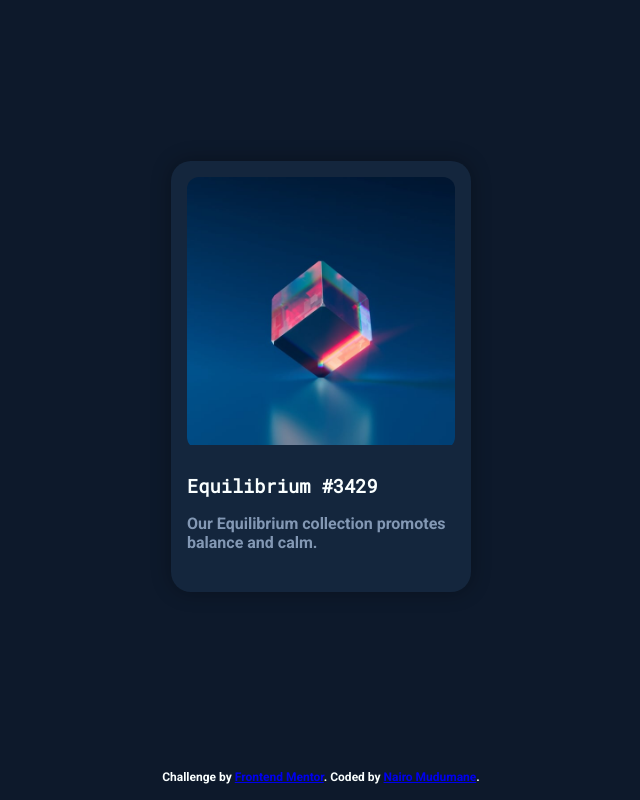
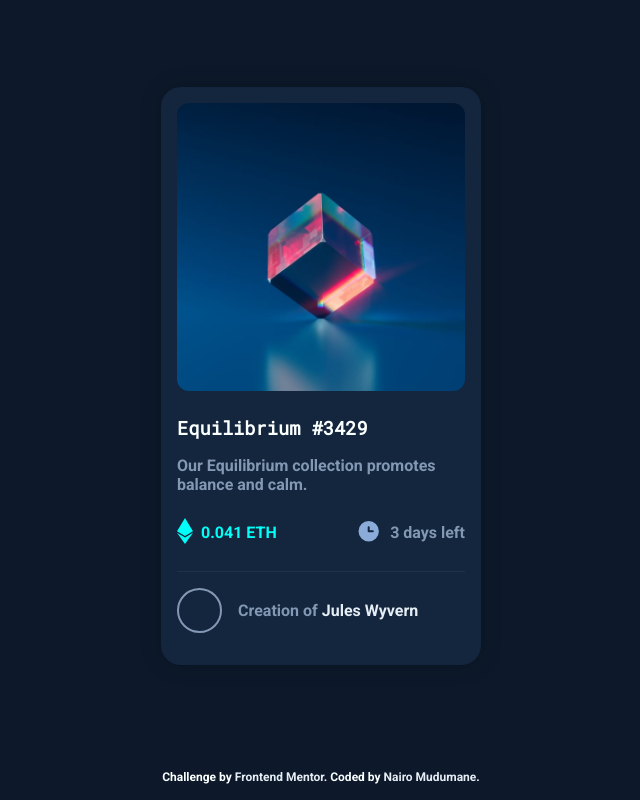
Before and after one commit to nairo-mudumane/nft-preview-card-component, a PHP site: page / in a window 1280 px wide. Shown: the whole page, without its empty margins (319-959 px from the left). Run offline with PHP 8.4, Linux system fonts and the light colour scheme.

Commit message:
added hover effect

```diff
--- a/index.html
+++ b/index.html
@@ -21,19 +21,39 @@
   <main class="page">
     <div class="card-container">
       <div class="card-box">
-        <div class="image">
-          <img src="./images/image-equilibrium.jpg" alt="" />
+        <a href="#">
+          <div class="image">
+            <img src="./images/image-equilibrium.jpg" alt="" />
+            <div class="hover-effect">
+              <div class="image-eye">
+                <img src="./images/icon-view.svg" alt="" />
+              </div>
+            </div>
+          </div>
+        </a>
+        <div class="text">
+          <h3 class="card-title title hover">Equilibrium #3429</h3>
+          <p class="text-muted">Our Equilibrium collection promotes balance and calm.</p>
+
+          <div class="icons-container">
+            <p class="icon colorize"><span class="ethereum"><img src="./images/icon-ethereum.svg" alt="" /></span>0.041
+              ETH</p>
+
+            <p class="icon text-muted"><span><img src="./images/icon-clock.svg" alt="" /></span>3 days left</p>
+          </div>
         </div>
-        <div class="text">
-          <h3 class="card-title title">Equilibrium #3429</h3>
-          <p class="text-muted">Our Equilibrium collection promotes balance and calm.</p>
+        <div class="card-footer">
+          <div class="avatar"></div>
+
+          <p class="text-muted">Creation of <a href="#" class="link hover">Jules Wyvern</a></p>
         </div>
       </div>
     </div>
 
     <footer class="footer container">
-      Challenge by <a href="https://www.frontendmentor.io?ref=challenge" target="_blank">Frontend Mentor</a>.
-      Coded by <a href="https://github.com/nairo-mudumane/" target="_blank">Nairo Mudumane</a>.
+      Challenge by <a href="https://www.frontendmentor.io?ref=challenge" target="_blank" class="hover">Frontend
+        Mentor</a>.
+      Coded by <a href="https://github.com/nairo-mudumane/" target="_blank" class="hover">Nairo Mudumane</a>.
     </footer>
   </main>
 </body>
--- a/styles/index.css
+++ b/styles/index.css
@@ -4,6 +4,7 @@
     padding: 0;
     margin: 0;
     box-sizing: border-box;
+    transition: all .3s ease;
 }
 
 body {
@@ -13,10 +14,28 @@ body {
     background-color: hsl(216deg 55% 11%);
 }
 
-img {
+a {
+    text-decoration: none;
+    color: hsl(210deg 44% 93%);
+}
+
+img,
+svg {
     width: 100%;
     height: 100%;
     object-fit: cover;
+}
+
+span {
+    font: inherit;
+}
+
+.hover:hover {
+    color: hsl(178deg 100% 50%);
+}
+
+.colorize {
+    color: hsl(178deg 100% 50%);
 }
 
 .title {
@@ -49,15 +68,35 @@ img {
     box-shadow: 0px 0px 20px rgba(0, 0, 0, 0.3);
     background: hsl(214deg 50% 16%);
     border-radius: 20px;
-    max-width: 300px;
+    max-width: 320px;
     padding: 1rem;
 }
 
 .image {
-    max-width: 100%;
+    width: 100%;
+    height: 288px;
     border-radius: 12px;
     overflow: hidden;
 }
+
+.hover-effect {
+    display: flex;
+    justify-content: center;
+    align-items: center;
+    width: 100%;
+    height: 100%;
+}
+
+.hover-effect .image-eye {
+    width: 80px;
+}
+
+.image:hover .hover-effect {
+    transform: translateY(-100%);
+    background: rgba(0, 255, 247, 0.6);
+}
+
+
 
 .text {
     margin: 1.5rem auto;
@@ -69,6 +108,62 @@ img {
 
 .text-muted {
     color: hsl(214deg 25% 61%);
+}
+
+.icons-container {
+    display: flex;
+    flex-direction: row;
+    flex-wrap: nowrap;
+    align-content: center;
+    justify-content: space-between;
+    align-items: center;
+
+    margin: 1.5rem auto;
+}
+
+.icon {
+    display: flex;
+    flex-direction: row;
+    flex-wrap: nowrap;
+    align-content: center;
+    align-items: center;
+    justify-content: flex-start;
+
+    font-size: 1em;
+}
+
+.icon span>img {
+    width: 26px;
+    margin-right: .5rem;
+}
+
+.icon .ethereum>img {
+    width: 16px;
+}
+
+.card-footer {
+    display: flex;
+    flex-direction: row;
+    flex-wrap: nowrap;
+    align-content: center;
+    justify-content: flex-start;
+    align-items: center;
+
+    box-shadow: 0px -0.1px 0px hsl(214deg 25% 61%);
+    padding: 1rem 0;
+    margin-top: 1rem;
+}
+
+.avatar {
+    border: 2px solid hsl(214deg 25% 61%);
+    border-radius: 50%;
+    width: 45px;
+    height: 45px;
+    margin-right: 1rem;
+}
+
+.link {
+    color: hsl(210deg 44% 93%);
 }
 
 .footer {
```
